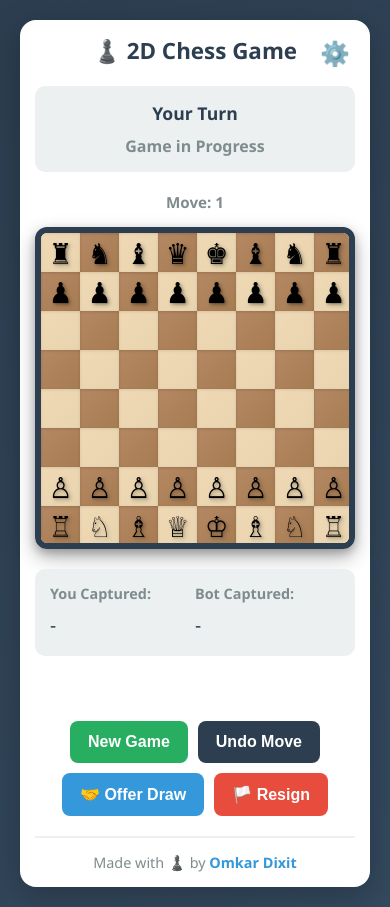
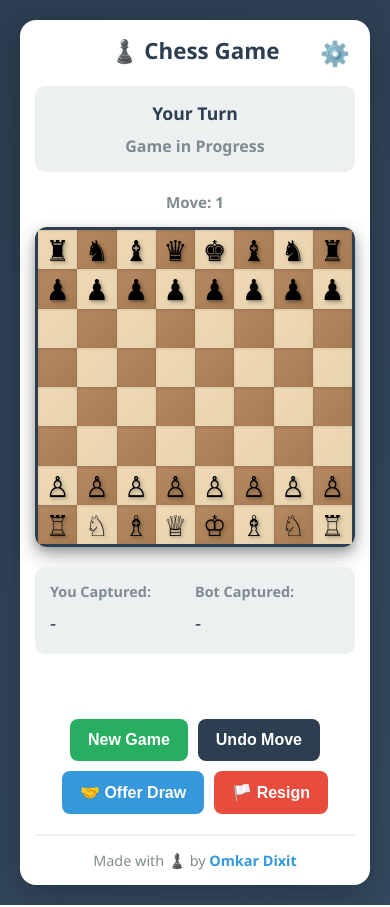
Before and after one commit to omkardixit65/2D-Chess-Game, a plain HTML site: page index.html in a window 390 px wide. Both pictures are taken after a click on the button "Start Game". Drawn offline with Linux system fonts and the light colour scheme.

Commit message:
Update index.html

```diff
--- a/index.html
+++ b/index.html
@@ -3,7 +3,7 @@
 <head>
     <meta charset="UTF-8">
     <meta name="viewport" content="width=device-width, initial-scale=1.0">
-    <title>♟️ 2D Chess Game</title>
+    <title>Chess Game - Play vs Bot</title>
     <style>
         * {
             margin: 0;
@@ -311,6 +311,7 @@
             padding: 20px;
             border-radius: 12px;
             margin-bottom: 20px;
+            min-height: 520px;
         }
 
         .setup-panel.hidden {
@@ -510,7 +511,7 @@
             margin: 0 auto;
             border: 6px solid #2c3e50;
             border-radius: 12px;
-            overflow: hidden;
+            overflow: visible;
             box-shadow:
                 0 8px 20px rgba(0, 0, 0, 0.3),
                 0 4px 8px rgba(0, 0, 0, 0.2),
@@ -845,12 +846,21 @@
                 margin-bottom: 20px;
             }
 
+            .chessboard {
+                max-width: calc(100vw - 60px);
+                border: 4px solid #2c3e50;
+            }
+
             .square {
                 font-size: 2.2em;
             }
 
             .timer-value {
                 font-size: 2em;
+            }
+
+            .setup-panel {
+                min-height: 480px;
             }
 
             .setup-row {
@@ -904,8 +914,17 @@
                 font-size: 1.4em;
             }
 
+            .chessboard {
+                max-width: calc(100vw - 40px);
+                border: 3px solid #2c3e50;
+            }
+
             .square {
                 font-size: 1.8em;
+            }
+
+            .setup-panel {
+                min-height: 450px;
             }
 
             .game-info {
@@ -966,7 +985,7 @@
         <!-- Settings Button -->
         <button class="settings-btn" id="settingsBtn" onclick="openSettings()" title="Settings (Esc)">⚙️</button>
 
-        <h1>♟️ 2D Chess Game</h1>
+        <h1>♟️ Chess Game</h1>
 
         <!-- Setup Panel -->
         <div class="setup-panel" id="setupPanel">
```
